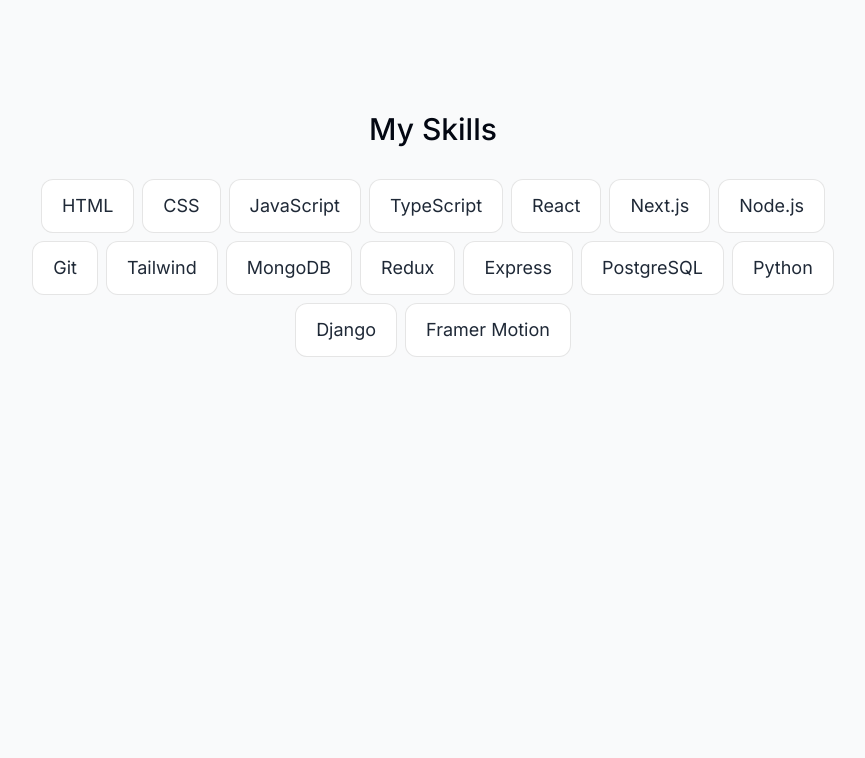
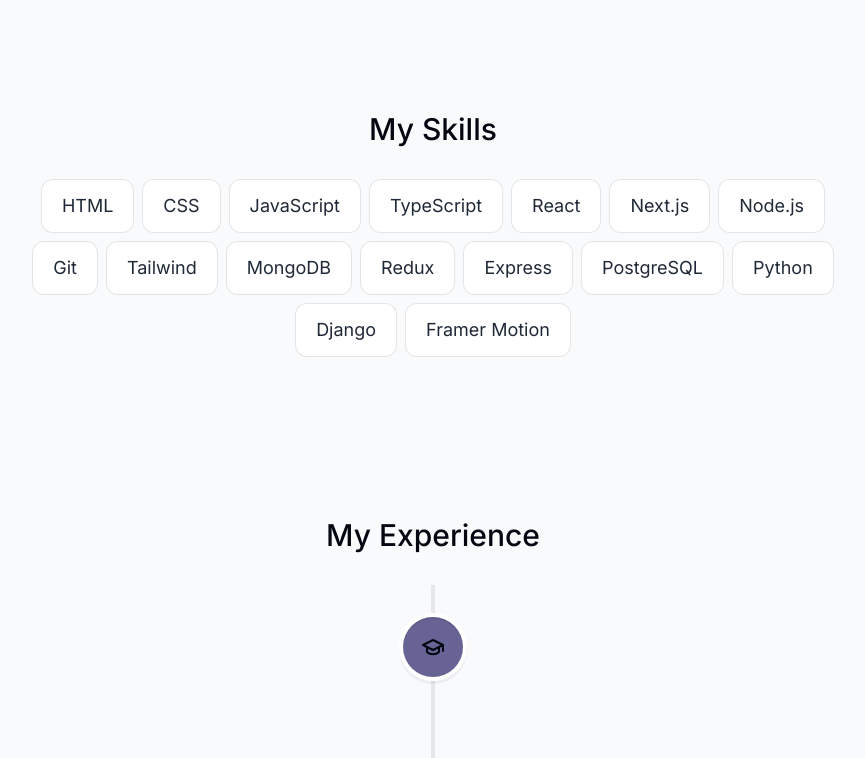
Before and after one commit to oscarmunoz1/portfolio, a Next.js app: page / in a window 1280 px wide. Shown: the part 2039-2797 px from the top of the page, without its empty margins (207-1072 px from the left). Before the commit the page ends 2556 px from the top, so only its background shows below. Built offline with nearby package versions, Linux system fonts and the light colour scheme.

Commit message:
Experience section was created

```diff
--- a/app/page.tsx
+++ b/app/page.tsx
@@ -1,4 +1,5 @@
 import About from "@/components/about";
+import Experience from "@/components/experience";
 import Intro from "@/components/intro";
 import Projects from "@/components/projects";
 import SectionDivider from "@/components/section-devider";
@@ -12,6 +13,7 @@
       <About />
       <Projects />
       <Skills />
+      <Experience />
     </main>
   );
 }
--- /dev/null
+++ b/components/experience.tsx
@@ -0,0 +1,55 @@
+"use client";
+
+import "react-vertical-timeline-component/style.min.css";
+
+import {
+  VerticalTimeline,
+  VerticalTimelineElement,
+} from "react-vertical-timeline-component";
+
+import React from "react";
+import SectionHeading from "./section-heading";
+import { experiencesData } from "@/lib/data";
+import { useSectionInView } from "@/lib/hooks";
+
+export default function Experience() {
+  const { ref, inView } = useSectionInView("Experience");
+
+  return (
+    <section id="experience" ref={ref} className="scroll-mt-28 mb-28 sm:mb-40">
+      <SectionHeading>My experience</SectionHeading>
+      <VerticalTimeline lineColor="">
+        {experiencesData.map((item, index) => (
+          <React.Fragment key={index}>
+            <VerticalTimelineElement
+              visible={inView}
+              contentStyle={{
+                background: "rgba(255, 255, 255, 0.05)",
+                boxShadow: "none",
+                border: "1px solid rgba(0, 0, 0, 0.05)",
+                textAlign: "left",
+                padding: "1.3rem 2rem",
+              }}
+              contentArrowStyle={{
+                borderRight: "0.4rem solid rgba(255, 255, 255, 0.5)",
+                zIndex: -111,
+              }}
+              date={item.date}
+              icon={item.icon}
+              iconStyle={{
+                background: "#676394",
+                fontSize: "1.5rem",
+              }}
+            >
+              <h3 className="font-semibold capitalize">{item.title}</h3>
+              <p className="font-normal !mt-0">{item.location}</p>
+              <p className="!mt-1 !font-normal text-gray-700 dark:text-white/75">
+                {item.description}
+              </p>
+            </VerticalTimelineElement>
+          </React.Fragment>
+        ))}
+      </VerticalTimeline>
+    </section>
+  );
+}
--- a/lib/data.ts
+++ b/lib/data.ts
@@ -35,19 +35,19 @@
 export const experiencesData = [
   {
     title: "Graduated as a Software Engineer at UdelaR University.",
-    location: "Miami, FL",
+    location: "Montevideo, Uruguay",
     description:
       "I graduated after 6 years of studying.",
     icon: React.createElement(LuGraduationCap),
     date: "2022",
   },
   {
-    title: "Full-Stack Developer",
-    location: "Houston, TX",
+    title: "Senior Full-Stack Developer",
+    location: "Montevideo, Uruguay",
     description:
-      "I'm now a full-stack developer working as a freelancer. My stack includes React, Next.js, TypeScript, Tailwind, Prisma and MongoDB. I'm open to full-time opportunities.",
+      "I'm now a senior full-stack developer working at Octobot. My stack includes React, TypeScript, Django and PostgreSQL.",
     icon: React.createElement(FaReact),
-    date: "2021 - present",
+    date: "2019 - present",
   },
 ] as const;
 
--- a/lib/hooks.ts
+++ b/lib/hooks.ts
@@ -16,6 +16,6 @@
   }, [inView, setActiveSection, timeOfLastClick, sectionName]);
 
   return {
-    ref,
+    ref, inView
   };
 }
--- a/package.json
+++ b/package.json
@@ -15,12 +15,14 @@
     "react": "^18",
     "react-dom": "^18",
     "react-icons": "^4.12.0",
-    "react-intersection-observer": "^9.5.3"
+    "react-intersection-observer": "^9.5.3",
+    "react-vertical-timeline-component": "^3.6.0"
   },
   "devDependencies": {
     "@types/node": "^20",
     "@types/react": "^18",
     "@types/react-dom": "^18",
+    "@types/react-vertical-timeline-component": "^3.3.6",
     "autoprefixer": "^10.0.1",
     "eslint": "^8",
     "eslint-config-next": "14.0.3",
```
Also changed, not shown: 1 other file (tests, documents, lock files or other folders).
